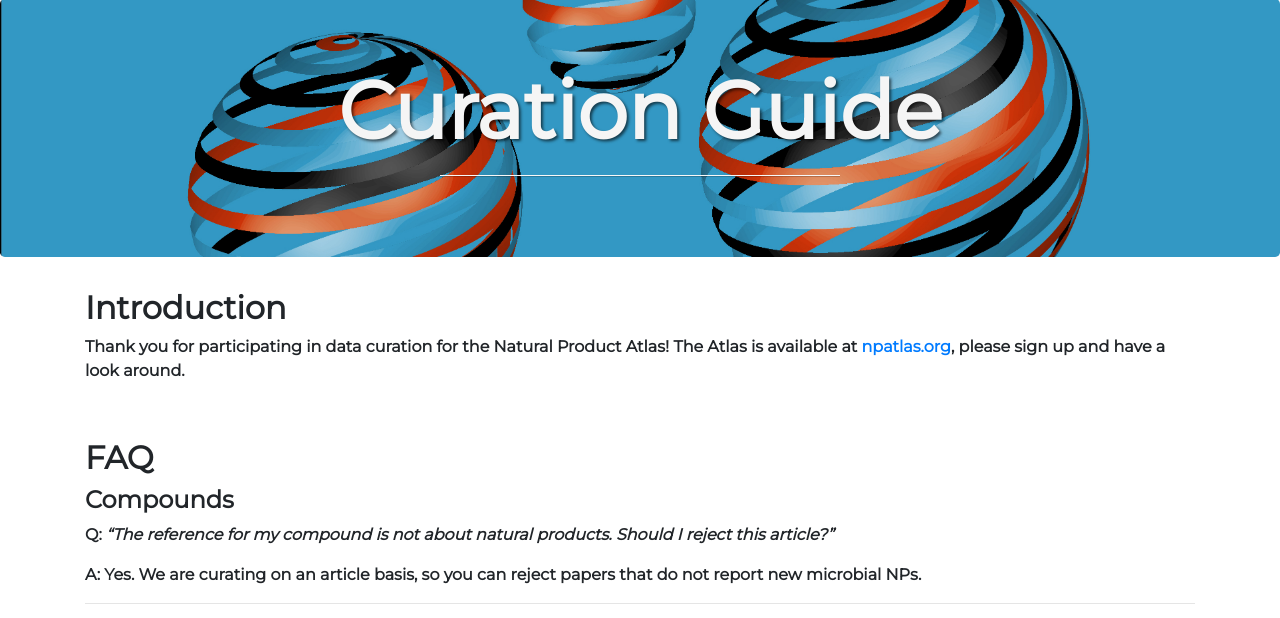
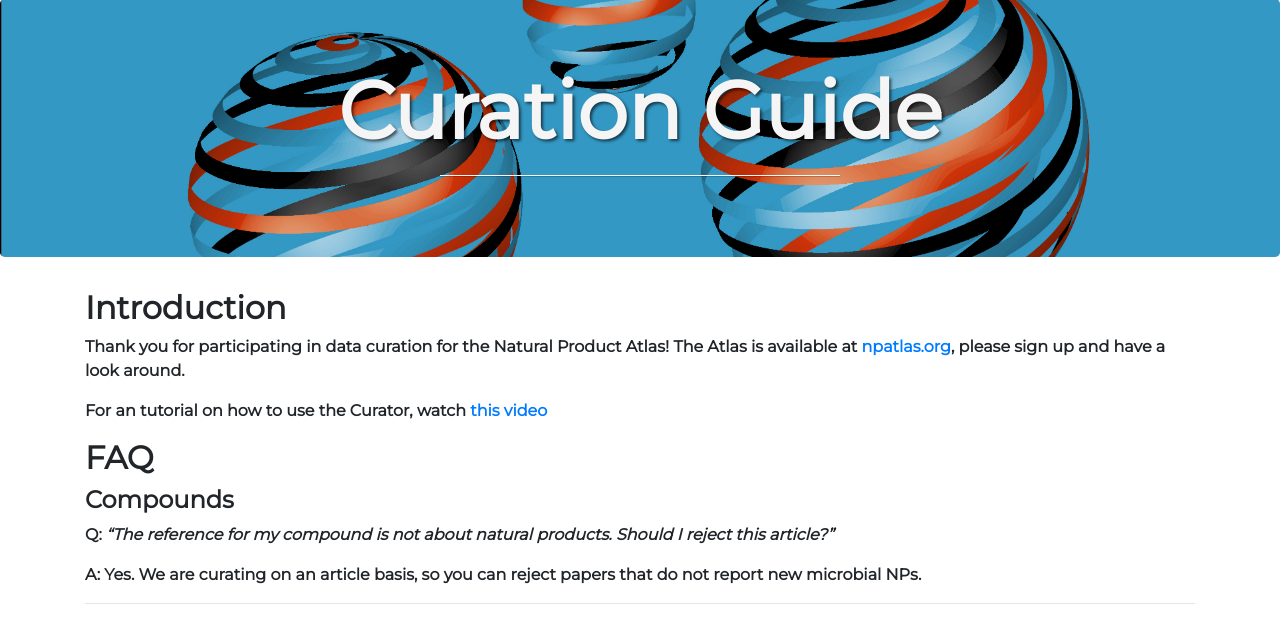
Before and after one commit to jvansan/npatlas_curator, a Flask app: page /guide in a window 1280 px wide. Shown: the part 122-740 px from the top of the page. Run offline with Flask 2, Linux system fonts and the light colour scheme; parts of the project's set-up code (start-up, migrations or seed data) failed here and were passed over; some libraries are stand-ins or nearby versions.

Commit message:
Convert curation guide update

```diff
--- a/app/templates/home/guide_faq.html
+++ b/app/templates/home/guide_faq.html
@@ -1,6 +1,6 @@
 <h2 id="introduction">Introduction</h2>
 <p>Thank you for participating in data curation for the Natural Product Atlas! The Atlas is available at <a href="npatlas.org" class="uri">npatlas.org</a>, please sign up and have a look around.</p>
-<p><br></p>
+<p>For an tutorial on how to use the Curator, watch <a href="https://youtu.be/DMpSUehCOI4">this video</a></p>
 <h2 id="faq">FAQ</h2>
 <h4 id="compounds">Compounds</h4>
 <p>Q: <em>“The reference for my compound is not about natural products. Should I reject this article?”</em></p>
```
